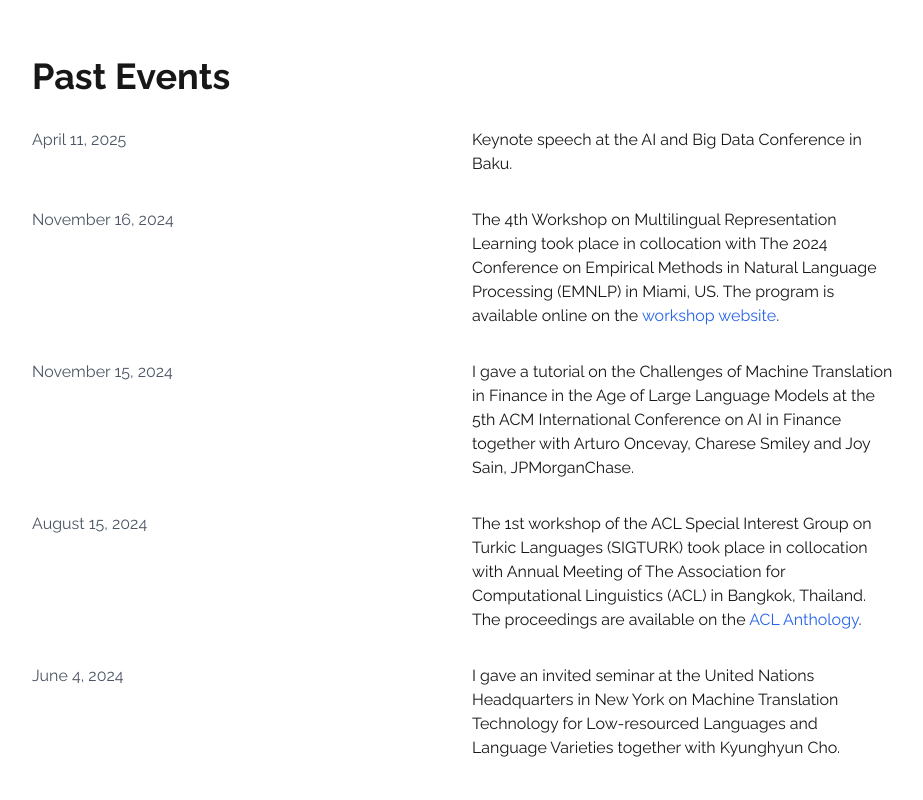
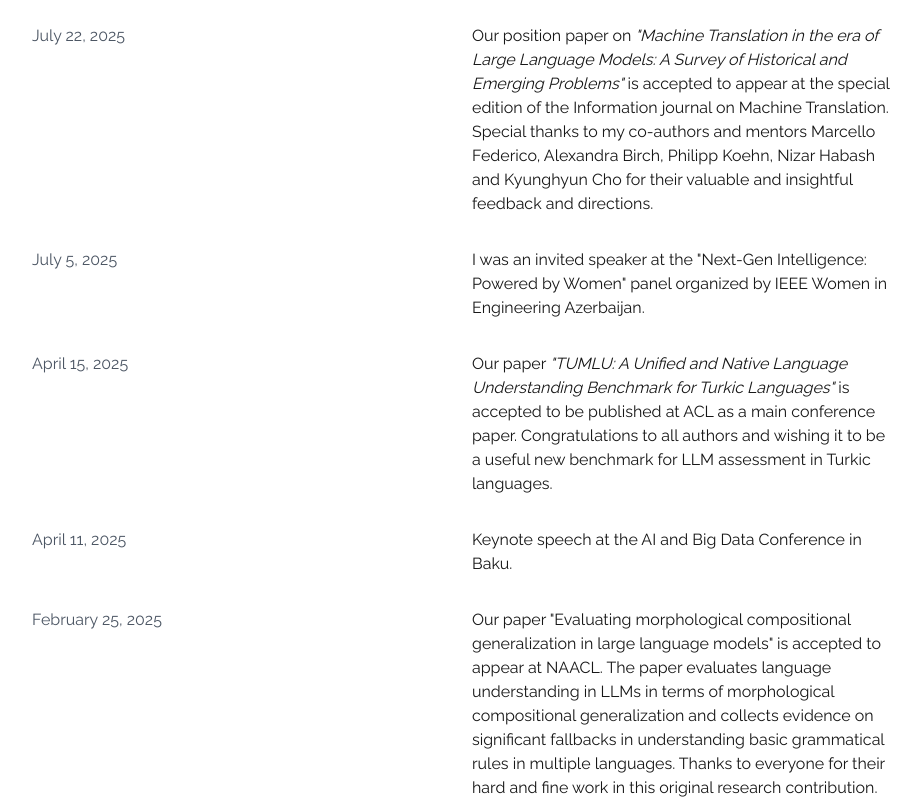
Before and after one commit to d-ataman/ataman-website, a Next.js app: page /news in a window 1280 px wide. Shown: the part 280-1080 px from the top of the page, without its empty margins (176-1099 px from the left). Built offline with nearby package versions, Linux system fonts and the light colour scheme.

Commit message:
update papers

```diff
--- a/src/app/news/page.tsx
+++ b/src/app/news/page.tsx
@@ -7,23 +7,48 @@ export default function News() {
       <div className="max-w-4xl mx-auto px-4 py-16">
         <h1 className="text-4xl font-bold mb-8">Upcoming Events</h1>
         <div className="prose prose-lg max-w-none mb-16">
+          {/* No upcoming events at this time. */}
+        </div>
+        <h1 className="text-4xl font-bold mb-8">Past Events</h1>
+        <div className="prose prose-lg max-w-none">
+          <div className="grid grid-cols-1 md:grid-cols-2 gap-4 mb-8">
+            <div className="text-gray-600">
+              July 22, 2025
+            </div>
+            <div>
+              Our position paper on <span className="italic">"Machine Translation in the era of Large Language Models: A Survey of Historical and Emerging Problems"</span> is accepted to appear at the special edition of the Information journal on Machine Translation. Special thanks to my co-authors and mentors Marcello Federico, Alexandra Birch, Philipp Koehn, Nizar Habash and Kyunghyun Cho for their valuable and insightful feedback and directions.
+            </div>
+          </div>
           <div className="grid grid-cols-1 md:grid-cols-2 gap-4 mb-8">
             <div className="text-gray-600">
               July 5, 2025
             </div>
             <div>
-              I'll be an invited speaker at the "Next-Gen Intelligence: Powered by Women" panel organized by IEEE Women in Engineering Azerbaijan.
+              I was an invited speaker at the "Next-Gen Intelligence: Powered by Women" panel organized by IEEE Women in Engineering Azerbaijan.
             </div>
           </div>
-        </div>
-        <h1 className="text-4xl font-bold mb-8">Past Events</h1>
-        <div className="prose prose-lg max-w-none">
+          <div className="grid grid-cols-1 md:grid-cols-2 gap-4 mb-8">
+            <div className="text-gray-600">
+              April 15, 2025
+            </div>
+            <div>
+              Our paper <span className="italic">"TUMLU: A Unified and Native Language Understanding Benchmark for Turkic Languages"</span> is accepted to be published at ACL as a main conference paper. Congratulations to all authors and wishing it to be a useful new benchmark for LLM assessment in Turkic languages.
+            </div>
+          </div>
           <div className="grid grid-cols-1 md:grid-cols-2 gap-4 mb-8">
             <div className="text-gray-600">
               April 11, 2025
             </div>
             <div>
               Keynote speech at the AI and Big Data Conference in Baku.
+            </div>
+          </div>
+          <div className="grid grid-cols-1 md:grid-cols-2 gap-4 mb-8">
+            <div className="text-gray-600">
+              February 25, 2025
+            </div>
+            <div>
+              Our paper "Evaluating morphological compositional generalization in large language models" is accepted to appear at NAACL. The paper evaluates language understanding in LLMs in terms of morphological compositional generalization and collects evidence on significant fallbacks in understanding basic grammatical rules in multiple languages. Thanks to everyone for their hard and fine work in this original research contribution.
             </div>
           </div>
           <div className="grid grid-cols-1 md:grid-cols-2 gap-4 mb-8">
--- a/src/app/page.tsx
+++ b/src/app/page.tsx
@@ -65,7 +65,6 @@ export default function Home() {
             <ul>
               <li>Ibrahim Ethem Deveci, PhD, Middle East Technical University</li>
               <li>Ilteris Bozkurt, PhD, Middle East Technical University</li>
-              <li>Esra Erdogan, MSc, Middle East Technical University</li>
               <li>Burak Tutar, MSc, Middle East Technical University</li>
               <li>Kavsar Huseynova, Visiting student, Baku Higher Oil School</li>
             </ul>
```
